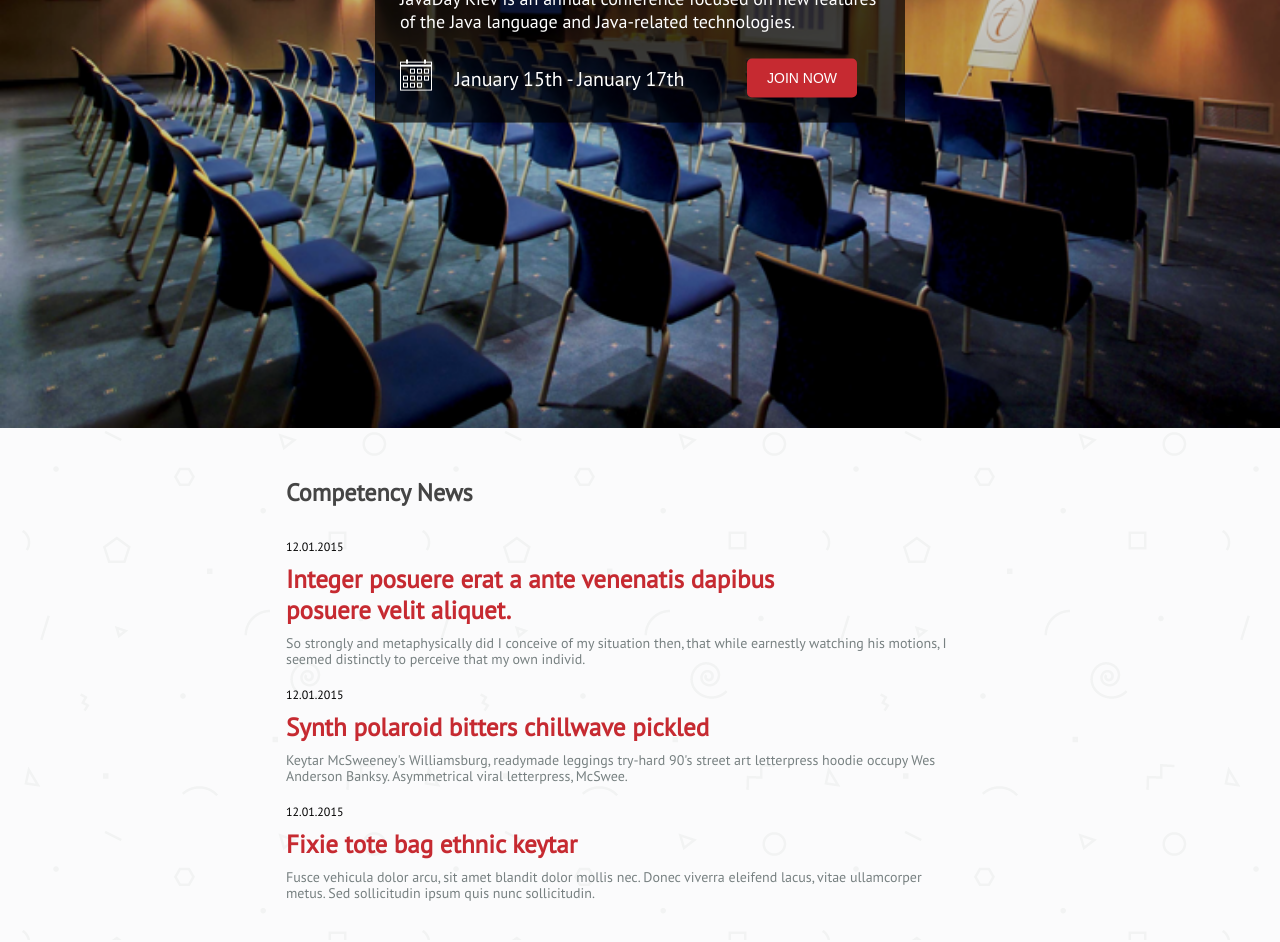
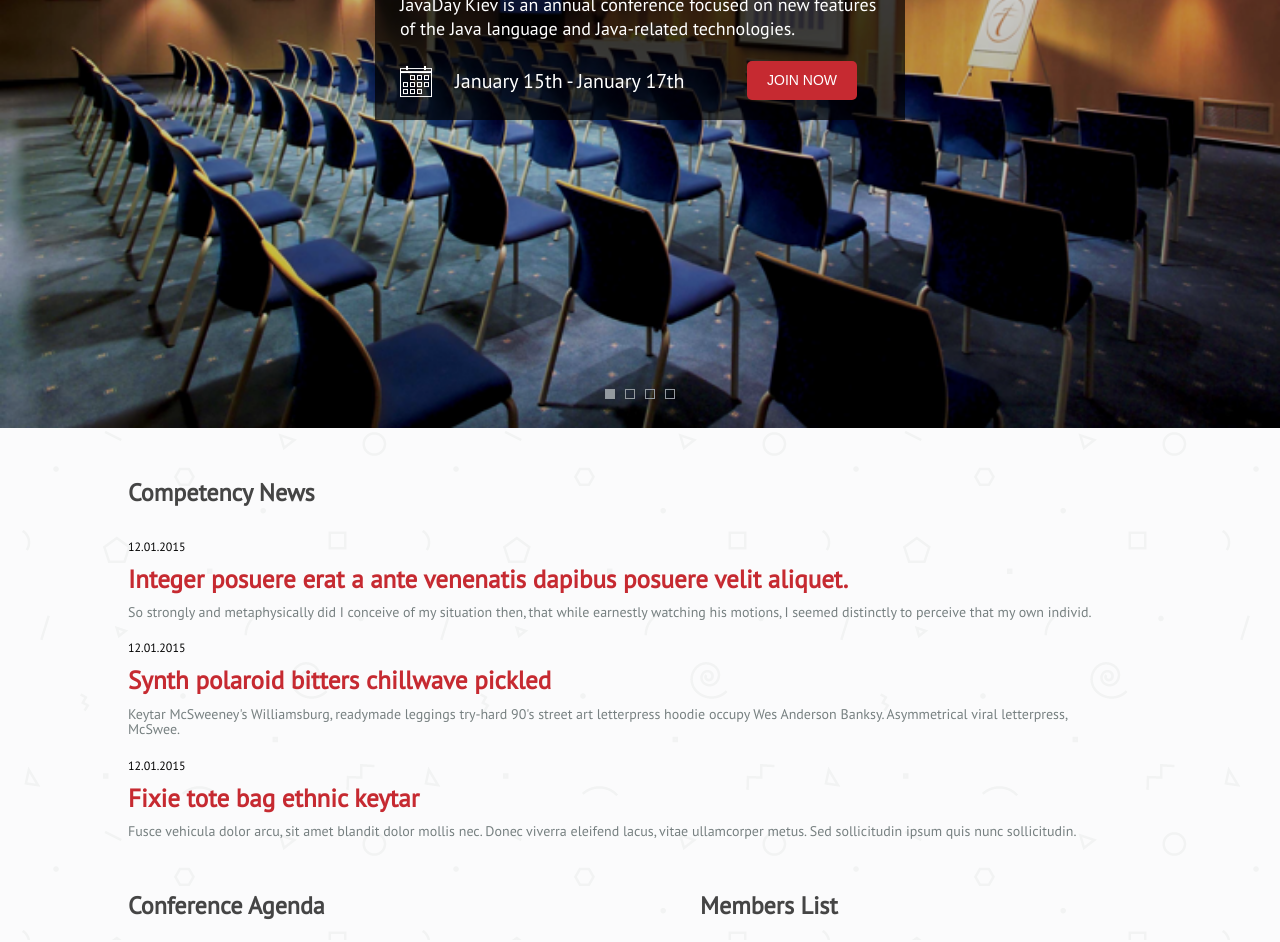
Before and after one commit to Krolik-E/Work, a plain HTML site: page Javaday/index.html in a window 1280 px wide. Shown: the part 479-1421 px from the top of the page. Drawn offline with Linux system fonts and the light colour scheme.

Commit message:
slider done

```diff
--- a/Javaday/css/main.css
+++ b/Javaday/css/main.css
@@ -43,14 +43,17 @@ button {
 
 .container {
     display: flex;
-    max-width: 280px;
-    width: 100%;
+    min-width: 280px;
+    width: 87.5%;
+    max-width: 1024px;
     margin: 0 auto;
 }
 
 @media screen and (min-width: 768px) {
     .container {
-        max-width: 708px;
+        min-width: 708px;
+        max-width: 1024px;
+        width: 92.2%;
     }
 }
 
@@ -100,7 +103,7 @@ button {
     .container__menu {
         flex-grow: 1;
         position: static;
-        padding: 0;
+        padding: 5px 0 0;
         align-self: center;
         height: auto;
     }
@@ -202,34 +205,31 @@ button {
     width: 100%;
     left: 50%;
     top: 50%;
-    transform: translate(-50%, -50%);
+    transform: translate(-50%, -54%);
+}
+
+@media screen and (min-width: 768px) {
+
+    .slider__content {
+        top: 50%;
+        justify-content: center;
+        transform: translate(-50%, -52%);
+    }
 }
 
 @media  screen and (min-width: 1440px) {
     .slider__content {
-        transform: translate(-50%, -38%);
+        transform: translate(-50%, -40%);
     }
 }
 
-@media screen and (max-width: 1440px) {
-    .slider__content {
-        justify-content: center;
-    }
-}
-
-@media screen and (max-width: 768px) {
-
-    .slider__content {
-        top: 50%;
-        transform: translate(-50%, -50%);
-    }
-}
 
 .slider__info {
     padding: 20px 20px 20px;
     background-color: rgba(0, 0, 0, 0.7) ;
     color: #ffffff;
     max-width: 280px;
+    margin: 0 auto;
 }
 
 @media  screen and (min-width: 1440px) {
@@ -240,15 +240,8 @@ button {
 
 @media screen and (min-width: 768px) {
     .slider__info {
-        padding: 20px 20px 25px 25px;
+        padding: 20px 20px 0 25px;
         max-width: 530px;
-    }
-}
-
-@media screen and (max-width: 768px) {
-
-    .slider__info {
-        max-width: 280px;
     }
 }
 
@@ -285,40 +278,50 @@ button {
 }
 
 @media screen and (min-width: 768px) {
-
+    .slider__info-title {
+        font-size: 4rem;
+    }
 }
 
 .slider__info-description {
     margin-top: 8px;
     font-size: 1.8rem;
-    line-height: 130%;
+    line-height: 135%;
 }
 
 .slider__info-main {
     display: flex;
     align-items: center;
     justify-content: space-between;
-    margin-top: 25px;
+    padding: 20px 0 15px;
+    flex-direction: column;
 }
 
-@media screen and (max-width: 768px) {
+@media screen and (min-width: 768px) {
     .slider__info-main {
-        flex-direction: column;
+        flex-direction: row;
+        padding: 20px 0;
     }
 }
 
 .slider__info-date {
     padding-left: 55px;
+    padding-bottom: 30px;
     position: relative;
     display: block;
-    font-size: 2rem;
+    font-size: 1.5rem;
     vertical-align: middle;
 }
 
-@media screen and (max-width: 768px) {
+@media screen and (min-width: 768px) {
     .slider__info-date {
-        font-size: 1.5rem;
-        margin-bottom: 25px;
+        padding-bottom: 0;
+    }
+}
+
+@media screen and (min-width: 768px) {
+    .slider__info-date {
+        font-size: 2rem;
     }
 }
 
@@ -327,7 +330,7 @@ button {
     background: url("../img/calendar.png") no-repeat center;
     position: absolute;
     left: 0;
-    top: -6px;
+    top: -3px;
     height: 32px;
     width: 32px;
 }
@@ -340,7 +343,42 @@ button {
     font-size: 1.4rem;
     line-height: 136%;
     text-transform: uppercase;
-    margin-right: 28px;
+    margin: 0 auto;
+}
+
+@media screen and (min-width: 768px) {
+    .slider__info-btn {
+        margin-right: 28px;
+    }
+}
+
+.slider__nav {
+    position: absolute;
+    bottom: 22px;
+    left: 50%;
+    transform: translateX(-50%);
+    font-size: 0;
+}
+
+@media screen and (min-width: 768px) {
+    .slider__nav {
+        bottom: 32px;
+    }
+}
+
+.slider__nav-item {
+    display: inline-block;
+    padding: 4px;
+    border: 1px solid #93999f;
+    margin-right: 10px;
+}
+
+.slider__nav-item:last-of-type {
+    margin-right: 0;
+}
+
+.slider__nav-item_active {
+    background-color: #93999f;
 }
 
 /* END SLIDER */
--- a/Javaday/index.html
+++ b/Javaday/index.html
@@ -77,6 +77,10 @@
                             <button type="button" class="slider__btn slider__btn_next"></button>
                         </div>
                         <div class="slider__nav">
+                            <span class="slider__nav-item slider__nav-item_active"></span>
+                            <span class="slider__nav-item"></span>
+                            <span class="slider__nav-item"></span>
+                            <span class="slider__nav-item"></span>
                         </div>
                     </div>
                 </div>
```
